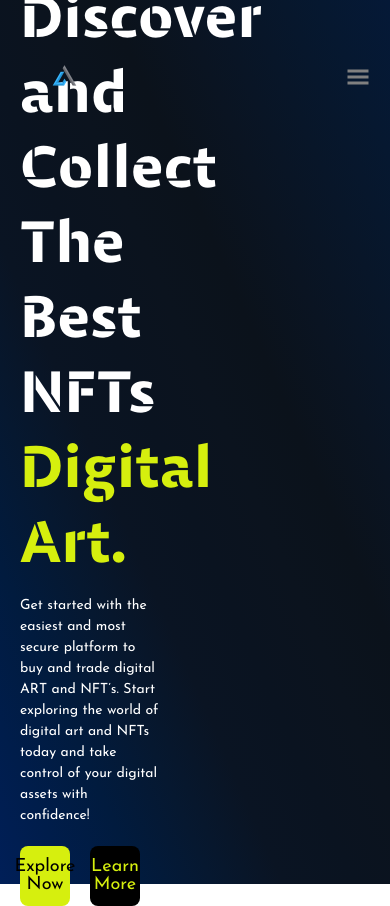
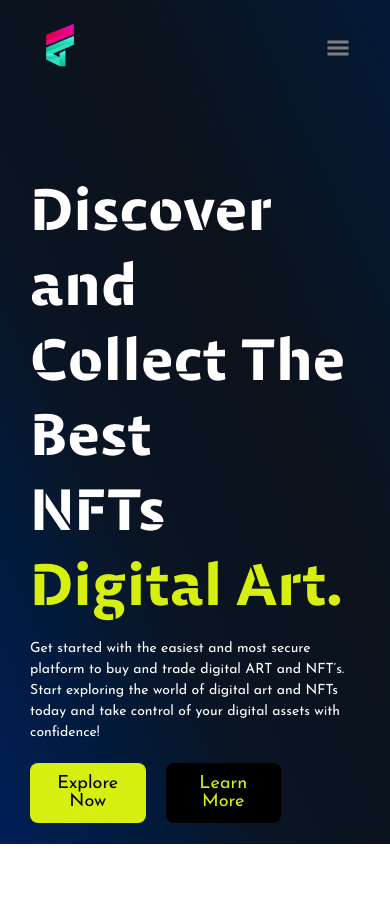
Before and after one commit to Allwyn46/NFT-Portfolio, a Next.js app: page / in a window 390 px wide. After the commit the page ends 844 px from the top, so only its background shows below. Built offline with nearby package versions, Linux system fonts and the light colour scheme.

Commit message:
fixed responsive for hero section left side

```diff
--- a/app/layout.js
+++ b/app/layout.js
@@ -1,6 +1,7 @@
 import { Inter, Montserrat, Josefin_Sans } from "next/font/google";
 import localFont from "next/font/local";
 import "./globals.css";
+import "./responsive.css";
 
 const jose = Josefin_Sans({
   subsets: ["latin"],
--- a/app/page.js
+++ b/app/page.js
@@ -3,7 +3,7 @@ import Hero from "@/sections/Hero";
 
 export default function Home() {
   return (
-    <main className="p-5">
+    <main className="">
       <Nav />
       <Hero />
     </main>
--- /dev/null
+++ b/app/responsive.css
@@ -0,0 +1,31 @@
+@media screen and (max-width:2570px) {}
+
+@media screen and (max-width:1450px) {}
+
+@media screen and (max-width:1370px) {
+    .hero_sec_lef {
+        width: 40%;
+        padding: 20px 30px;
+    }
+}
+
+@media screen and (max-width:990px) {
+    .hero_sec_lef {
+        width: 100%;
+    }
+
+    /* pt-28 */
+}
+
+@media screen and (max-width:450px) {
+    .hero_sec_lef {
+        width: 100%;
+    }
+
+}
+
+@media screen and (max-width:390px) {
+    .hero_sec_lef {
+        margin-top: 150px;
+    }
+}
--- a/components/Nav.jsx
+++ b/components/Nav.jsx
@@ -12,15 +12,16 @@ const Nav = () => {
     const [toggleMenu, seToggleMenu] = useState(false);
 
     return (
-        <header className='padding-x py-8 absolute z-10 w-full'>
-            <nav className='px-5 flex justify-between items-center max-container'>
+        <header className='padding-x absolute z-10 w-full'>
+            <nav className='px-5 py-2 flex justify-between items-center max-container'>
                 <div className='header_logo'>
                     <Image
-                        src={images.logo}
+                        src={images.nftlogo}
                         alt="Nft-logo"
                         style={{
-                            width: '50px',
-                            height: '50px',
+                            width: '80px',
+                            height: '80px',
+                            objectFit: 'contain'
                         }}
                     />
                 </div>
--- a/constants/images.js
+++ b/constants/images.js
@@ -1,9 +1,11 @@
 import logo from "../assets/nft_logo.png";
 import logo1 from "../assets/nft-logo1.png";
 import logo2 from "../assets/nft-logo2.jpeg";
+import nftlogo from "../assets/nft-demo.png";
 
 export default {
   logo,
   logo1,
   logo2,
+  nftlogo
 };
--- a/sections/Hero.jsx
+++ b/sections/Hero.jsx
@@ -1,6 +1,7 @@
 "use client"
 import React from 'react'
-import '../app/globalS.css'
+import '../app/globals.css'
+import '../app/responsive.css'
 import Button from '@/components/Button'
 import images from '@/constants/images'
 import ButtonSec from '@/components/Button-sec'
@@ -9,8 +10,9 @@ import { statistics } from '@/constants'
 const Hero = () => {
   return (
     <section className='hero_sec w-full flex max-xl:flex-row flex-col justify-center gap-10 max-container' id='hero'>
-      <div className='relative w-2/5 flex flex-col justify-center items-start max-xl:padding-x pt-28 hero_sec_lef'>
+      <div className='relative w-2/5 flex flex-col justify-center items-start max-xl:padding-x  hero_sec_lef'>
         <h1 className='text-8xl hero_sec_h1 font-bespoke'>
+
           Discover and <br />
           Collect The Best <br /> NFTs <span className='text'>
             Digital Art.
```
Also changed, not shown: assets/nft-demo.png (added).
